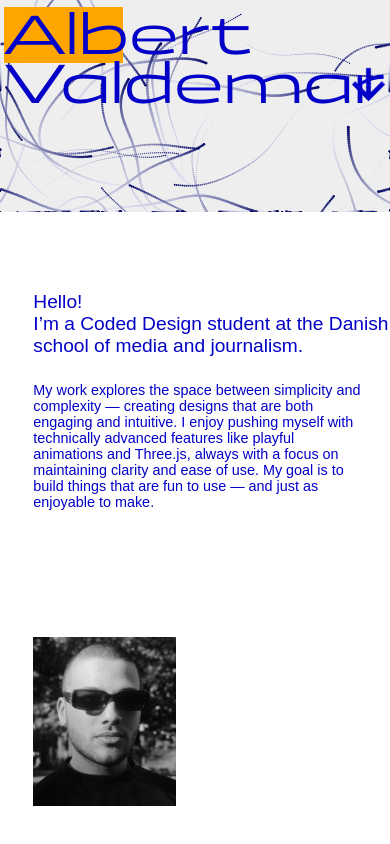
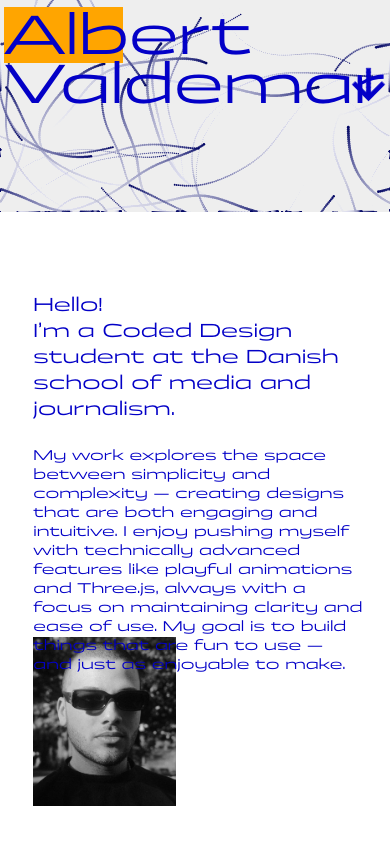
Before and after one commit to albertcaspersen/portfolie, a Vue app: page /about in a window 390 px wide. Shown: the part 632-1476 px from the top of the page. Built offline with nearby package versions, Linux system fonts and the light colour scheme.

Commit message:
fix: Explicitly set font-family and weight on mobile headings3

```diff
--- a/src/About.vue
+++ b/src/About.vue
@@ -433,6 +433,7 @@ onBeforeUnmount(() => {
         font-size: 1.2rem;
         margin-top: 20vh;
         padding: 0px;
+        font-family: 'Panchang', 'Arial', sans-serif;
     }
 
     /* Fjern font-family herfra */
@@ -442,6 +443,7 @@ onBeforeUnmount(() => {
         margin-top: 3vh;
         max-width: 85vw;
         padding: 0px;
+        font-family: 'Panchang', 'Arial', sans-serif;
     }
 
     .grid-beskrivelse { grid-column: 2 / 13; grid-row: 5; }
```
